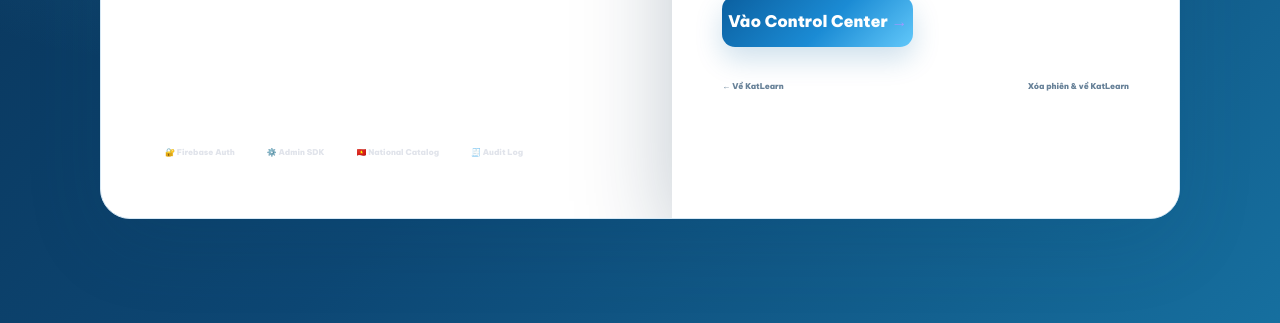
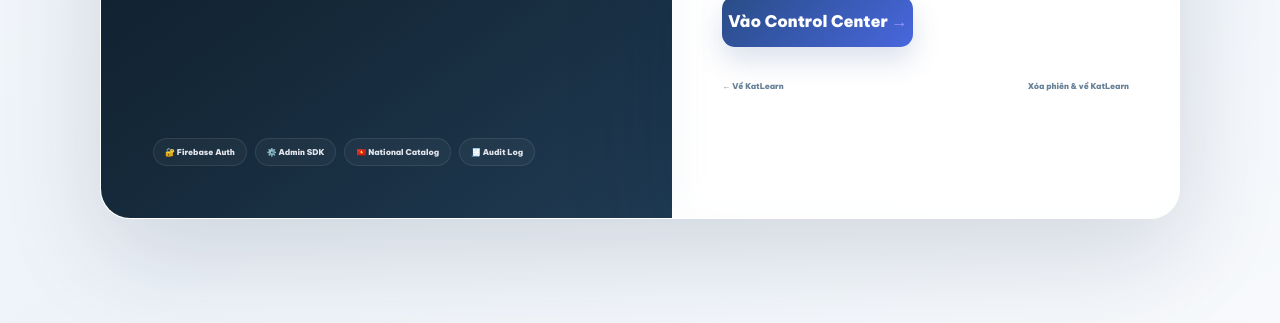
Before and after one commit to ptnnmusicgroup-png/KatLearn.Teacher, a website: page admin.html in a window 1280 px wide. Shown: the part 497-820 px from the top of the page. Drawn offline with Linux system fonts and the light colour scheme; no server answers.

Commit message:
Apply system UI v3 to admin.html

```diff
--- a/admin.html
+++ b/admin.html
@@ -9,7 +9,7 @@
 <link rel="preconnect" href="https://fonts.gstatic.com" crossorigin>
 <link href="https://fonts.googleapis.com/css2?family=Be+Vietnam+Pro:wght@400;500;600;700;800;900&family=Fredoka:wght@500;600;700&display=swap" rel="stylesheet">
 <link rel="stylesheet" href="admin.css?v=20261001-3">
-<link rel="stylesheet" href="katlearn-blue-admin.css?v=20261001-1"></head>
+<link rel="stylesheet" href="katlearn-blue-admin.css?v=20261001-1"><link rel="stylesheet" href="admin-system-ui-v3.css?v=20261003-1"></head>
 <body><div class="vn-ui-motif" aria-hidden="true"><span class="vn-flag"></span><span class="vn-lotus">🪷</span><span class="vn-star">✦</span></div>
 <section id="loginGate" class="login-gate">
   <div class="login-panel">
```
